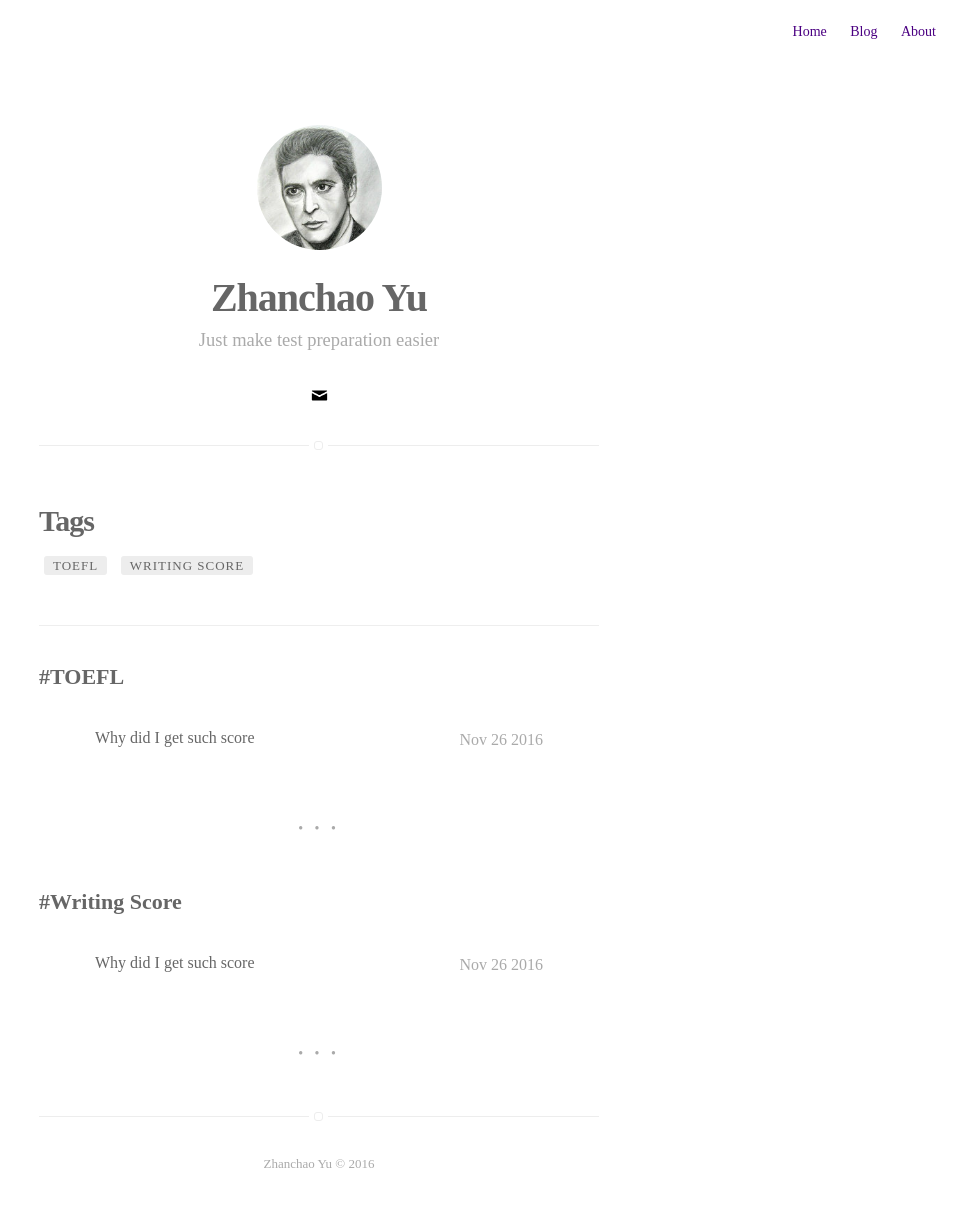
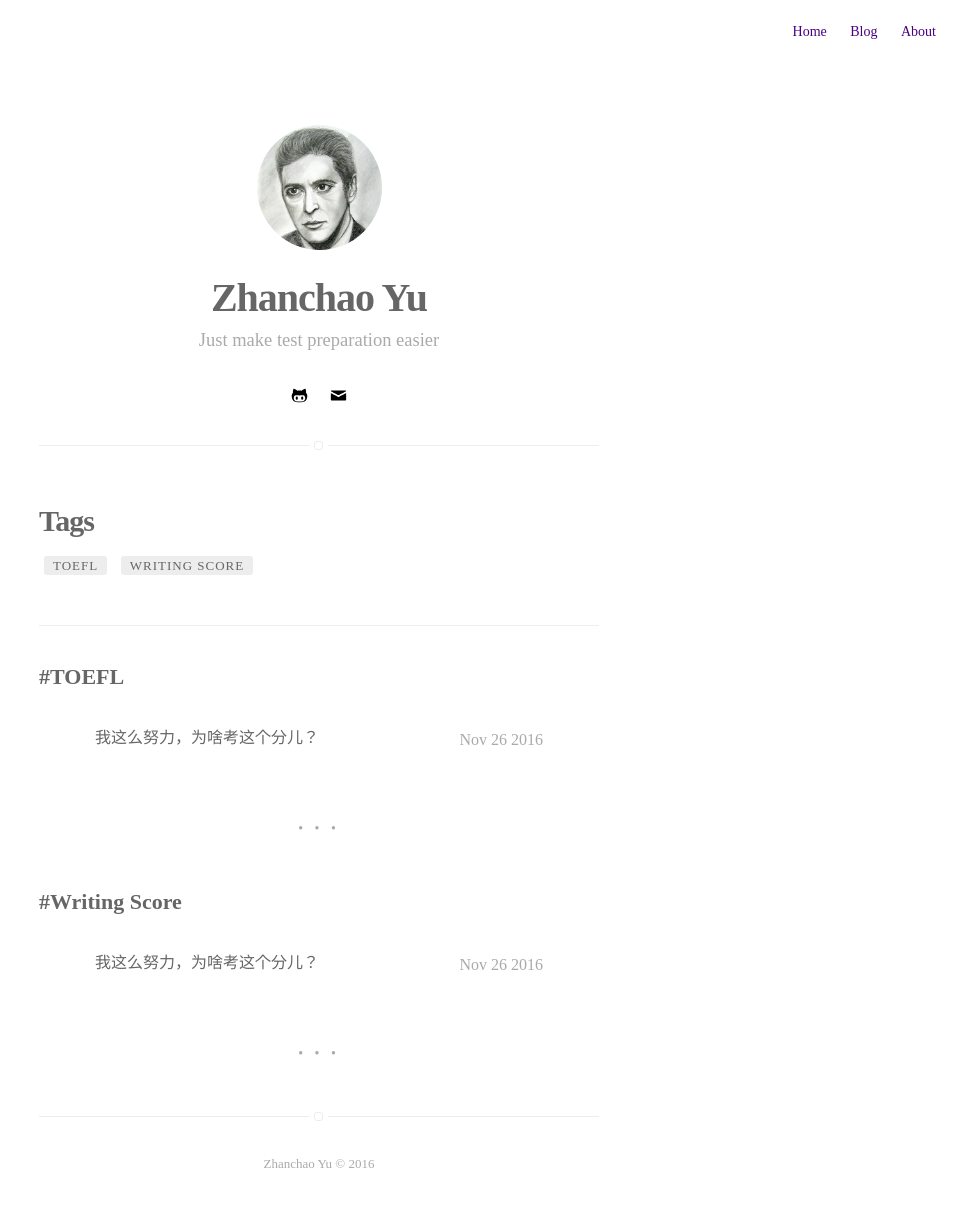
Before and after one commit to flutar/flutar.github.io, a Jekyll site: the page built from tags.html, in a window 1280 px wide. Shown: the whole page, without its empty margins (321-1280 px from the left). Built offline with Jekyll 4.4.1, drawn with Linux system fonts in a browser that asks for light colours.

Commit message:
updated style

```diff
--- a/_includes/blog-post.html
+++ b/_includes/blog-post.html
@@ -2,7 +2,7 @@
     <div class="item {% if post.star %}star{% endif %}">
         <a class="url" href="{{ site.url }}{{ post.url }}">
             <aside class="date"><time datetime="{{ post.date | date:"%d-%m-%Y" }}">{{ post.date | date: "%b %d %Y" }}</time></aside>
-            <h3 class="title">{{ post.title }}</h3>
+            <h4 class="title">{{ post.title }}</h4>
         </a>
     </div>
 {% endif %}
--- a/_includes/social-links.html
+++ b/_includes/social-links.html
@@ -1,4 +1,87 @@
 <div class="social-links">
+    {% if site.facebook %}
+        <a class="link" data-title="facebook.com/{{ site.facebook }}" href="http://facebook.com/{{ site.facebook }}" target="_blank">
+            <svg class="icon icon-facebook"><use xlink:href="#icon-facebook"></use></svg>
+        </a>
+    {% endif %}
+
+    {% if site.twitter %}
+        <a class="link" data-title="twitter.com/{{ site.twitter }}" href="http://twitter.com/{{ site.twitter }}" target="_blank">
+            <svg class="icon icon-twitter"><use xlink:href="#icon-twitter"></use></svg>
+        </a>
+    {% endif %}
+
+    {% if site.google %}
+        <a class="link" data-title="plus.google.com/+{{ site.google }}" href="http://plus.google.com/+{{ site.google }}" target="_blank">
+            <svg class="icon icon-google"><use xlink:href="#icon-google"></use></svg>
+        </a>
+    {% endif %}
+
+    {% if site.instagram %}
+        <a class="link" data-title="instagram.com/{{ site.instagram }}" href="http://instagram.com/{{ site.instagram }}" target="_blank">
+            <svg class="icon icon-instagram"><use xlink:href="#icon-instagram"></use></svg>
+        </a>
+    {% endif %}
+
+    {% if site.pinterest %}
+        <a class="link" data-title="pinterest.com/{{ site.pinterest }}" href="http://pinterest.com/{{ site.pinterest }}" target="_blank">
+            <svg class="icon icon-pinterest"><use xlink:href="#icon-pinterest"></use></svg>
+        </a>
+    {% endif %}
+
+    {% if site.linkedin %}
+        <a class="link" data-title="linkedin.com/in/{{ site.linkedin }}" href="http://linkedin.com/in/{{ site.linkedin }}" target="_blank">
+            <svg class="icon icon-linkedin"><use xlink:href="#icon-linkedin"></use></svg>
+        </a>
+    {% endif %}
+
+    {% if site.youtube %}
+        <a class="link" data-title="youtube.com/{{ site.youtube }}" href="http://youtube.com/{{ site.youtube }}" target="_blank">
+            <svg class="icon icon-youtube"><use xlink:href="#icon-youtube"></use></svg>
+        </a>
+    {% endif %}
+
+    {% if site.spotify %}
+        <a class="link" data-title="open.spotify.com/user/{{ site.spotify }}" href="https://open.spotify.com/user/{{ site.spotify }}" target="_blank">
+            <svg class="icon icon-spotify"><use xlink:href="#icon-spotify"></use></svg>
+        </a>
+    {% endif %}
+
+     {% if site.github %}
+        <a class="link" data-title="github.com/{{ site.github }}" href="https://github.com/{{ site.github }}" target="_blank">
+            <svg class="icon icon-github"><use xlink:href="#icon-github"></use></svg>
+        </a>
+    {% endif %}
+
+    {% if site.stackoverflow %}
+        <a class="link" data-title="stackoverflow.com/users/{{ site.stackoverflow }}" href="http://stackoverflow.com/users/{{ site.stackoverflow }}" target="_blank">
+            <svg class="icon icon-stackoverflow"><use xlink:href="#icon-stackoverflow"></use></svg>
+        </a>
+    {% endif %}
+
+    {% if site.quora %}
+        <a class="link" data-title="quora.com/profile/{{ site.quora }}" href="https://www.quora.com/profile/{{ site.quora }}" target="_blank">
+            <svg class="icon icon-quora"><use xlink:href="#icon-quora"></use></svg>
+        </a>
+    {% endif %}
+
+    {% if site.reddit %}
+        <a class="link" data-title="reddit.com/user/{{ site.reddit }}" href="https://www.reddit.com/user/{{ site.reddit }}" target="_blank">
+            <svg class="icon icon-reddit"><use xlink:href="#icon-reddit"></use></svg>
+        </a>
+    {% endif %}
+
+    {% if site.medium %}
+        <a class="link" data-title="medium.com/@{{ site.medium }}" href="https://medium.com/@{{ site.medium }}" target="_blank">
+            <svg class="icon icon-medium"><use xlink:href="#icon-medium"></use></svg>
+        </a>
+    {% endif %}
+
+    {% if site.vimeo %}
+        <a class="link" data-title="vimeo.com/{{ site.vimeo }}" href="https://vimeo.com/{{ site.vimeo }}" target="_blank">
+            <svg class="icon icon-vimeo"><use xlink:href="#icon-vimeo"></use></svg>
+        </a>
+    {% endif %}
 
     {% if site.email %}
         <a class="link" data-title="{{ site.email }}" href="mailto:{{ site.email }}">
--- a/_posts/2016-11-26-toefl-why-such-score.markdown
+++ b/_posts/2016-11-26-toefl-why-such-score.markdown
@@ -1,5 +1,5 @@
 ---
-title: "Why did I get such score"
+title: "我这么努力，为啥考这个分儿？"
 layout: post
 date: 2016-11-26 11:25
 headerImage: false
--- a/_sass/base/general.sass
+++ b/_sass/base/general.sass
@@ -46,8 +46,8 @@
 		letter-spacing: 0.2px
 
 strong
-	font-weight: 400
-	color: $alpha
+	font-weight: 600
+	color: #56309c
 
 
 ul,
@@ -83,9 +83,15 @@
 
 blockquote
 	padding-left: 5px
-	border-left: 3px solid #eee
+	border-left: 5px solid #eee
 	text-align: justify
-	margin: 0 !important
+	margin: 0
+
+blockquote
+	p
+		color: #666
+		font-style: italic
+
 
 hr
 	border: none
@@ -98,16 +104,6 @@
 	width: 100%
 	margin: 0
 
-code
-	padding: 1px 0
-	font-family: "Microsoft Yahei"
-	font-size: 14px
-	line-height: 20px
-	border-radius: 2px
-	border-radius: 2px
-	color: #a8a8a8
-	line-height: 2
-
 pre
 	box-sizing: border-box
 	margin: 0 0 1.75em 0
@@ -117,11 +113,26 @@
 	font-size: 1.2rem
 	line-height: 2rem
 	overflow: auto
-	background: black
+	background: #eee
 	border: 1px solid $epsilon
 	border-radius: 2px
 	white-space: pre-wrap
 	word-wrap: break-word
+
+pre
+	code
+		background-color: #eee
+
+code
+	padding: 1px 0
+	font-family: "Microsoft Yahei"
+	font-size: 14px
+	line-height: 20px
+	border-radius: 2px
+	border-radius: 2px
+	color: #444
+	line-height: 2
+	background-color: #fee9cc
 
 .wrapper-normal,
 .wrapper-large
```
